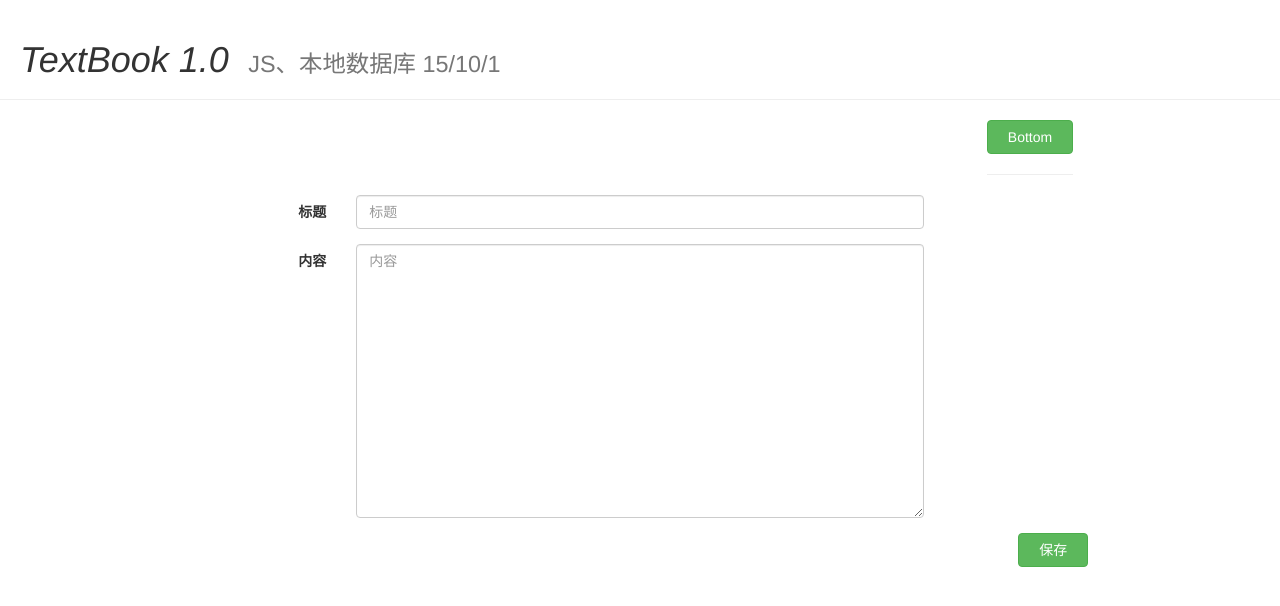
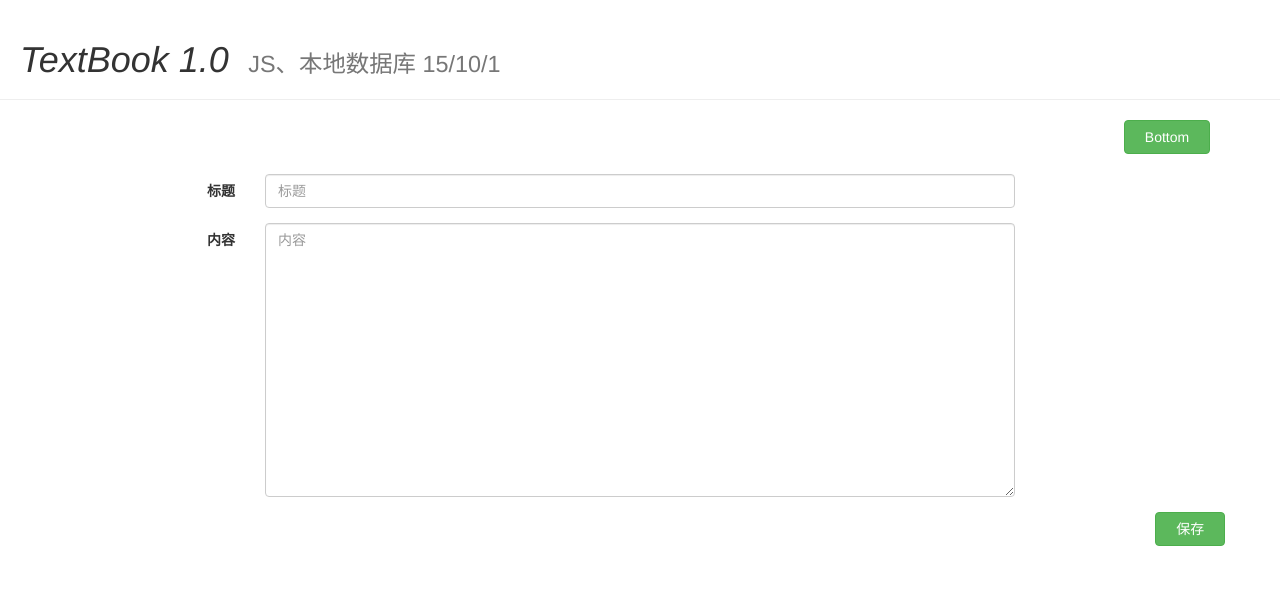
Before and after one commit to Fengxu-W/textBook1.0, a plain HTML site: page index.html in a window 1280 px wide. Drawn offline with Linux system fonts and the light colour scheme.

```diff
--- a/index.html
+++ b/index.html
@@ -13,13 +13,13 @@
         <h1><em>&nbsp&nbspTextBook&nbsp1.0</em><small>&nbsp&nbsp&nbspJS、本地数据库 15/10/1</small></h1>
     </div>
 
-    <div class="container" style="width: 70%">
+    <div class="container">
 
         <!--添加按钮，锚点到输入框-->
         <div class="clearfix">
             <div class="pull-right">
                 <a href="#bottom" class="btn btn-success btn-block" role="button">&nbsp&nbspBottom&nbsp&nbsp</a>
-                <hr>
+                <br>
             </div>
         </div>
 
```
